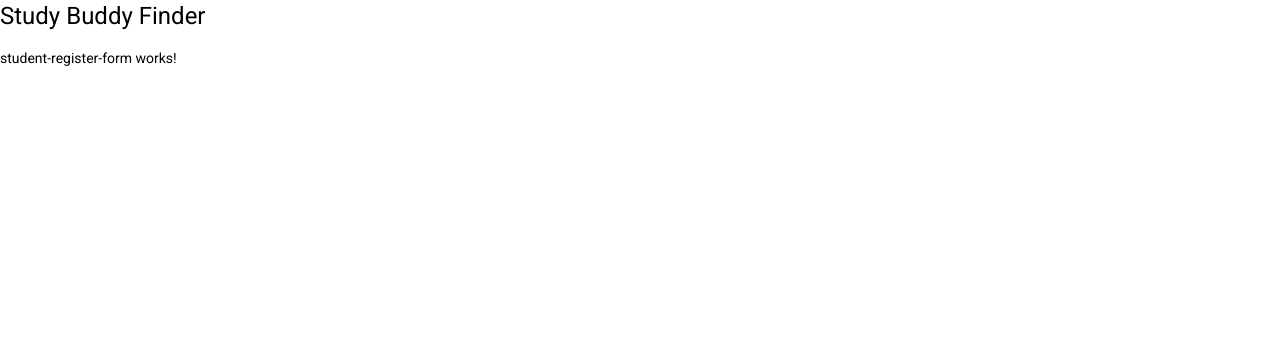
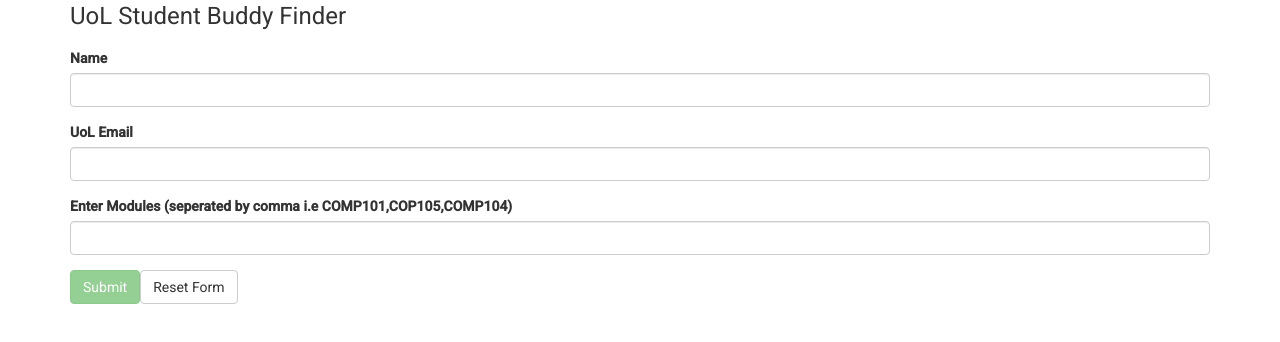
Before and after one commit to albinv/buddy_finder_front_end, an Angular app in the folder buddy-finder/: page /add-student in a window 1280 px wide. Shown: the top 342 px of the page. Built offline with nearby package versions, Linux system fonts and the light colour scheme.

Commit message:
Update Commit

```diff
--- a/buddy-finder/src/app/Student.ts
+++ b/buddy-finder/src/app/Student.ts
@@ -6,6 +6,18 @@ export interface Student {
     date_registered:    string
 }
 
+
+export class StudentClass {
+
+    constructor(
+        public name:               string,
+        public email:              string,
+        public modulesString:      string,
+        public modules:            string[],
+        public date_registered:    string
+    ) {  }
+}
+
 export interface MongoDBInsertReturn {
     acknowledged:   boolean,
     insertedId:     string,
--- a/buddy-finder/src/app/app.component.html
+++ b/buddy-finder/src/app/app.component.html
@@ -1,4 +1 @@
-<div class="container">
-  <h1> Study Buddy Finder</h1>
-  <router-outlet></router-outlet>
-</div>
+<router-outlet></router-outlet>
--- a/buddy-finder/src/app/app.module.ts
+++ b/buddy-finder/src/app/app.module.ts
@@ -5,7 +5,8 @@ import { AppRoutingModule } from './app-routing.module';
 import { AppComponent } from './app.component';
 import { BrowserAnimationsModule } from '@angular/platform-browser/animations';
 
-import { HttpClientModule, HTTP_INTERCEPTORS } from '@angular/common/http';
+import { HttpClientModule } from '@angular/common/http';
+import { CommonModule } from '@angular/common';
 import { FormsModule } from '@angular/forms';
 import { ReactiveFormsModule } from '@angular/forms';
 import {MatInputModule} from '@angular/material/input';
@@ -27,6 +28,7 @@ import { StudentRegisterFormComponent } from './student-register-form/student-re
     AppRoutingModule,
     BrowserAnimationsModule,
     HttpClientModule,
+    CommonModule,
     FormsModule,
     ReactiveFormsModule,
     MatInputModule,
--- a/buddy-finder/src/app/home/home.component.html
+++ b/buddy-finder/src/app/home/home.component.html
@@ -1 +1 @@
-<p>home works!</p>
+<h1> You Have now successfully registered, finding a study buddy can take up-to a week so please be patient. You'll be notified via email regarding this. Please do not re-register unless you have been told to do so.</h1>
--- a/buddy-finder/src/app/student-register-form/student-register-form.component.html
+++ b/buddy-finder/src/app/student-register-form/student-register-form.component.html
@@ -1 +1,35 @@
-<p>student-register-form works!</p>
+<div class="container">
+    <div [hidden]="submitted">
+        <h1> UoL Student Buddy Finder </h1>
+        <form (ngSubmit)="onSubmit()" #studentForm="ngForm">
+            <div class="form-group">
+                <label for="name">Name</label>
+                <input type="text" class="form-control" id="name" required
+                    [(ngModel)]="model.name" name="name"  #name="ngModel">
+                <div [hidden]="name.valid || name.pristine" class="alert alert-danger">
+                    Name is required
+                </div>
+            </div>
+
+            <div class="form-group">
+                <label for="email">UoL Email</label>
+                <input type="email" class="form-control" id="email" required
+                    [(ngModel)]="model.email" name="email"  #email="ngModel">
+                <div [hidden]="email.valid || email.pristine" class="alert alert-danger">
+                    Email is required
+                </div>
+            </div>
+
+            <div class="form-group">
+                <label for="modulesString">Enter Modules (seperated by comma i.e COMP101,COP105,COMP104)</label>
+                <input type="text" class="form-control" id="modulesString" required
+                    [(ngModel)]="model.modulesString" name="modulesString"  #modulesString="ngModel">
+            </div>
+
+            <button type="submit" class="btn btn-success" [disabled]="!studentForm.form.valid">Submit</button>
+            <button type="button" class="btn btn-default" (click)="newStudent(); studentForm.reset()">Reset Form</button>
+
+        </form>
+
+    </div>
+</div>
--- a/buddy-finder/src/app/student-register-form/student-register-form.component.ts
+++ b/buddy-finder/src/app/student-register-form/student-register-form.component.ts
@@ -1,29 +1,54 @@
 import { Component, OnInit } from '@angular/core';
 import { StudentsService } from '../students.service';
+import { StudentClass } from '../Student';
+import { FormBuilder, FormControl } from '@angular/forms';
+import { Router } from '@angular/router';
+
 
 @Component({
   selector: 'app-student-register-form',
   templateUrl: './student-register-form.component.html',
   styleUrls: ['./student-register-form.component.scss']
 })
+
+
+
 export class StudentRegisterFormComponent implements OnInit {
 
-  public successMsg: string | undefined
-  public errorMsg: string | undefined
-  private name!: string;
-  private email!: string;
-  private modules!: string[]
+  submitted = false;
+  model!: StudentClass;
 
-
-  constructor(private studentService:StudentsService) { }
+  constructor(private studentService:StudentsService, private form_builder: FormBuilder, private router: Router) { }
 
   ngOnInit(): void {
+    this.newStudent();
   }
 
-  registerStudent(){
-    this.successMsg = '';
-    this.errorMsg = '';
-    this.studentService.addStudent
+  newStudent(){
+    this.model = new StudentClass("", "", "", [], new Date().toLocaleDateString('en-GB'));
+  }
+
+  onSubmit() {
+    this.submitted = true;
+    this.model.modules = this.model.modulesString.split(',');
+    console.log(this.model);
+    this.studentService.addStudent(
+      this.model.name,
+      this.model.email,
+      this.model.modules,
+      this.model.date_registered).subscribe(
+        (_success_message) => {
+            console.log("Registered")
+        },
+        register_response => {
+          console.log("Error!");
+          console.log(register_response);
+        },
+        () => {
+          console.log("Error when trying to register student!")
+        }
+      );
+    this.router.navigate(['registered']);
   }
 
 }
--- a/buddy-finder/src/app/students.service.ts
+++ b/buddy-finder/src/app/students.service.ts
@@ -1,7 +1,5 @@
 import { HttpClient } from '@angular/common/http';
-import { Injectable } from '@angular/core';
-import { env } from 'process';
-import { stringify } from 'querystring';
+import { Injectable } from '@angular/core';;
 import { Observable } from 'rxjs';
 import { environment } from 'src/environments/environment';
 import { MongoDBInsertReturn, Student } from './Student';
@@ -16,7 +14,7 @@ export class StudentsService {
   constructor(private http: HttpClient) { }
 
   addStudent(name: string, email: string, modules: string[], date_registered: string): Observable<MongoDBInsertReturn> {
-    return this.http.post<MongoDBInsertReturn>(`${env.BASE_URL}/add-student`,
+    return this.http.post<MongoDBInsertReturn>('http://localhost:3000/add-student',
       {name, email, modules, date_registered})
   }
 
--- a/buddy-finder/src/styles.scss
+++ b/buddy-finder/src/styles.scss
@@ -1,4 +1,4 @@
-/* You can add global styles to this file, and also import other style files */
+@import url('https://unpkg.com/bootstrap@3.3.7/dist/css/bootstrap.min.css');
 
 html, body { height: 100%; }
 body { margin: 0; font-family: Roboto, "Helvetica Neue", sans-serif; }
```
Also changed, not shown: buddy-finder/src/app/app-routing.module.ts (+3 -8 lines).
